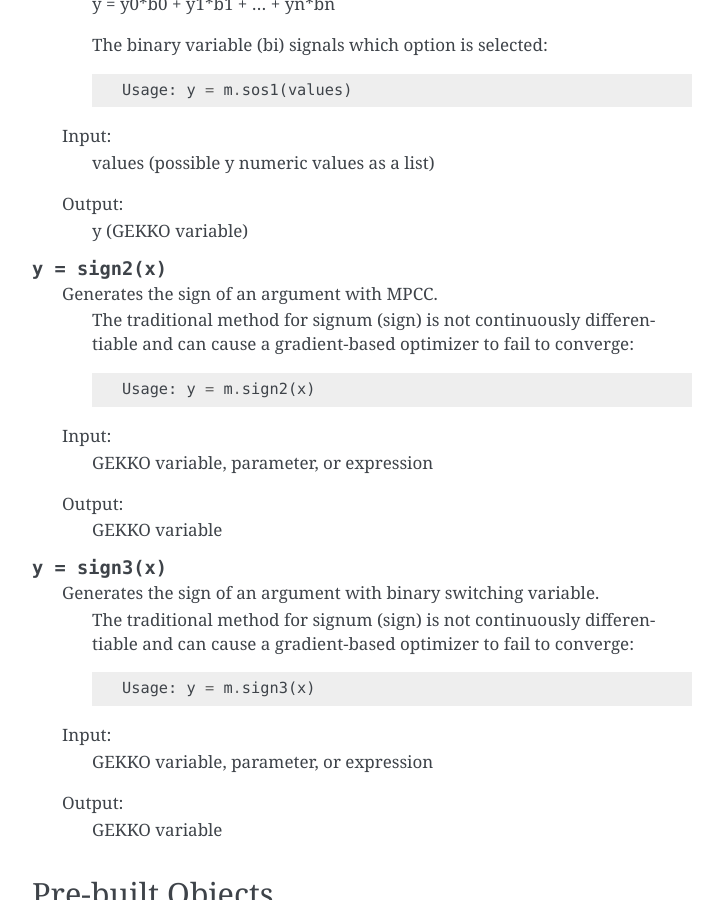
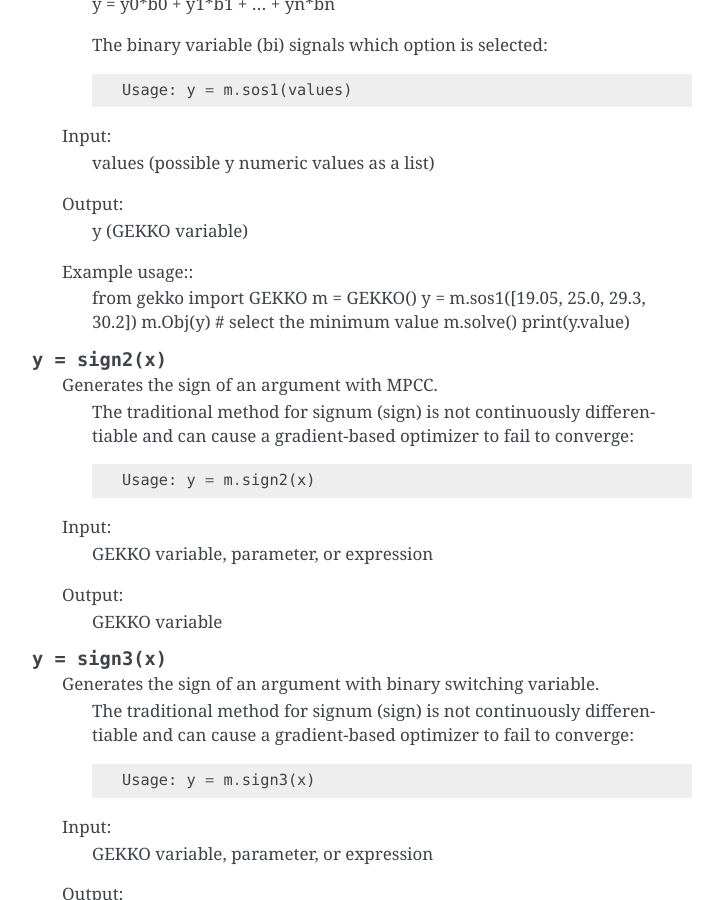
Before and after one commit to BYU-PRISM/GEKKO, a Sphinx documentation site: the page built from docs/model_methods.rst, in a window 1280 px wide and 900 px high, scrolled down 11373 px. Shown: the whole window, without its empty margins (388-1111 px from the left). Built offline with Sphinx 7.4.7, drawn with Linux system fonts in a browser that asks for light colours.

Commit message:
Update sos1 documentation

```diff
--- a/docs/model_methods.rst
+++ b/docs/model_methods.rst
@@ -470,6 +470,14 @@
     Output:
         y (GEKKO variable)
 
+    Example usage::
+        from gekko import GEKKO
+        m = GEKKO()
+        y = m.sos1([19.05, 25.0, 29.3, 30.2])
+        m.Obj(y) # select the minimum value
+        m.solve()
+        print(y.value)
+
 .. py:classmethod:: y = sign2(x)
 
     Generates the sign of an argument with MPCC.
```
